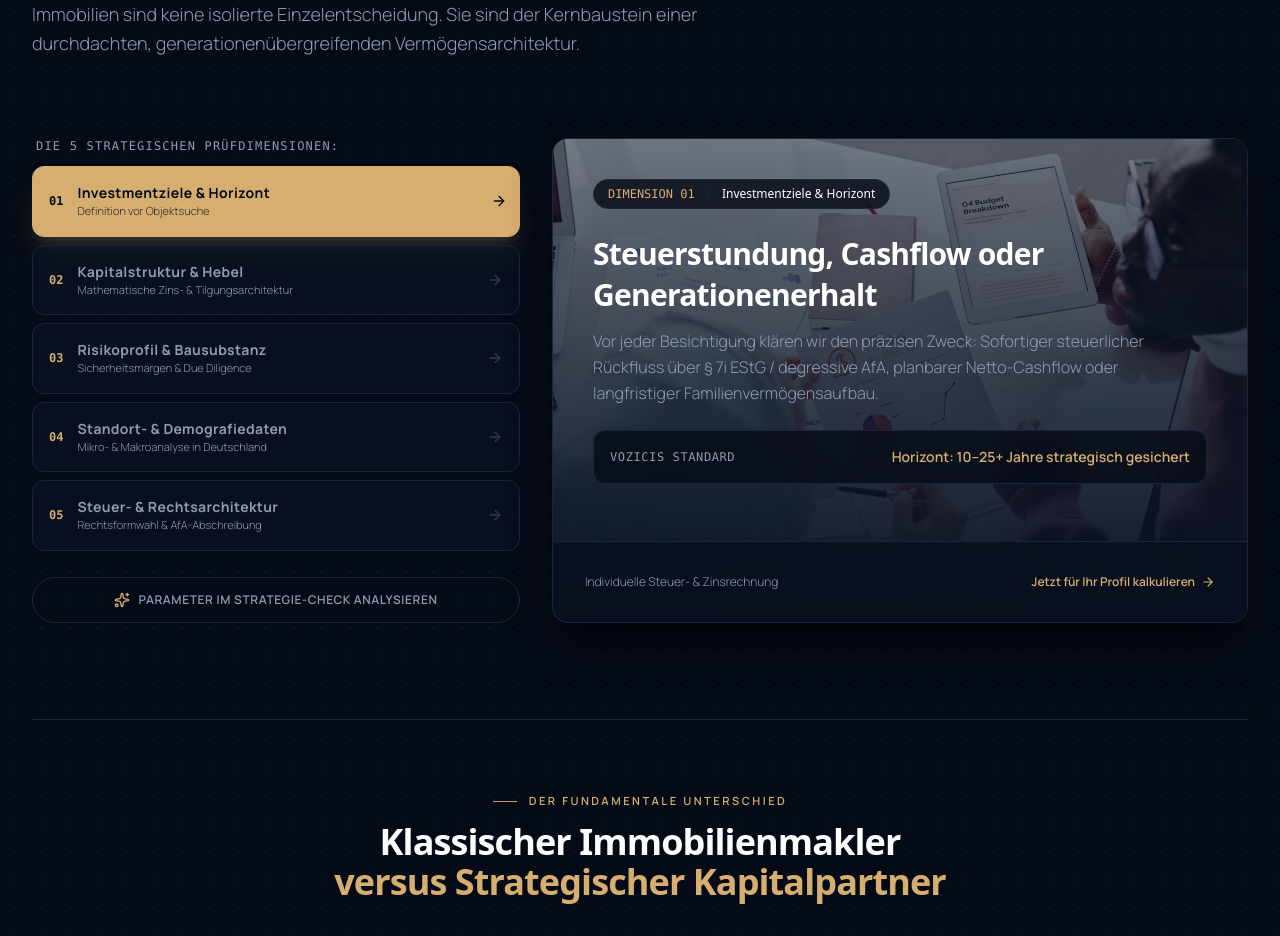
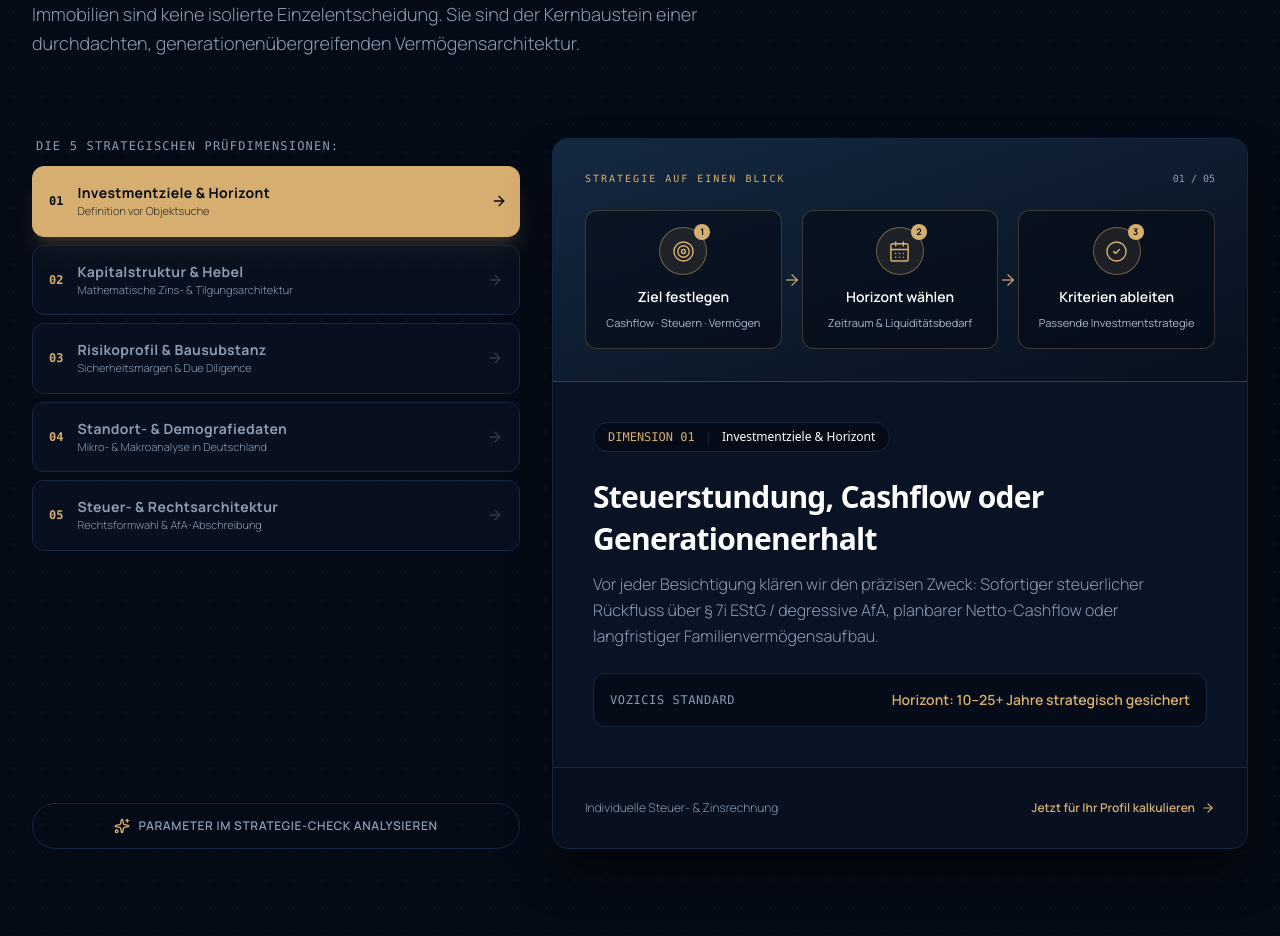
Before and after one commit to urrwa/vozicis-immobilien, a React (Vite) app: page / in a window 1280 px wide. Shown: the part 2560-3496 px from the top of the page. Built offline with nearby package versions, Linux system fonts and the light colour scheme.

Commit message:
Add bilingual strategy infographics to philosophy section

```diff
--- a/src/components/BrandPhilosophy.tsx
+++ b/src/components/BrandPhilosophy.tsx
@@ -1,4 +1,4 @@
-import { SectionPhoto } from './SectionPhoto';
+import { StrategyInfographic } from './StrategyInfographic';
 import { useLanguage } from '../i18n/LanguageContext';
 import React, { useState } from 'react';
 import { motion } from 'motion/react';
@@ -147,11 +147,7 @@ export const BrandPhilosophy: React.FC<{ onOpenStrategyCheck: () => void }> = ({
 
           {/* Right Column: High-Resolution Photographic Canvas for Active Dimension */}
           <div className="lg:col-span-7 rounded-2xl border border-[#162744] relative overflow-hidden flex flex-col justify-between min-h-[420px] bg-[#0A1324] shadow-2xl shadow-black/80">
-            {/* Cinematic Background Image */}
-            <div className="absolute inset-0 z-0">
-              <SectionPhoto group="philosophy" index={selectedParam} />
-              <div className="absolute inset-0 bg-gradient-to-t from-[#0A1324] via-[#0A1324]/80 to-[#0A1324]/55" />
-            </div>
+            <StrategyInfographic index={selectedParam} />
 
             {/* Content Overlay */}
             <div className="relative z-10 p-7 sm:p-10 space-y-6">
--- /dev/null
+++ b/src/components/StrategyInfographic.tsx
@@ -0,0 +1,56 @@
+import { ArrowDown, ArrowRight, Target, CalendarDays, CheckCircle2, Wallet, Landmark, ShieldCheck, Search, Building2, MapPin, Users, TrendingUp, Scale, Calculator, FileCheck } from 'lucide-react';
+import { useLanguage } from '../i18n/LanguageContext';
+
+const paths = [
+  [
+    { icon: Target, de: 'Ziel festlegen', en: 'Define your goal', subDe: 'Cashflow · Steuern · Vermögen', subEn: 'Cash flow · Tax · Wealth' },
+    { icon: CalendarDays, de: 'Horizont wählen', en: 'Set your horizon', subDe: 'Zeitraum & Liquiditätsbedarf', subEn: 'Time frame & liquidity needs' },
+    { icon: CheckCircle2, de: 'Kriterien ableiten', en: 'Define the criteria', subDe: 'Passende Investmentstrategie', subEn: 'A suitable investment strategy' },
+  ],
+  [
+    { icon: Wallet, de: 'Eigenkapital', en: 'Your capital', subDe: 'Verfügbare Mittel erfassen', subEn: 'Assess available funds' },
+    { icon: Landmark, de: 'Finanzierung', en: 'Financing', subDe: 'Zins & Tilgung abstimmen', subEn: 'Align interest & repayments' },
+    { icon: ShieldCheck, de: 'Liquiditätspuffer', en: 'Liquidity reserve', subDe: 'Reserven & Szenarien prüfen', subEn: 'Review reserves & scenarios' },
+  ],
+  [
+    { icon: Search, de: 'Objekt prüfen', en: 'Inspect the property', subDe: 'Substanz & Unterlagen', subEn: 'Building condition & records' },
+    { icon: Building2, de: 'Risiken bewerten', en: 'Assess the risks', subDe: 'Leerstand & Instandhaltung', subEn: 'Vacancy & maintenance' },
+    { icon: ShieldCheck, de: 'Puffer planen', en: 'Plan a buffer', subDe: 'Rücklagen vor dem Ankauf', subEn: 'Reserves before purchase' },
+  ],
+  [
+    { icon: MapPin, de: 'Standort prüfen', en: 'Review the location', subDe: 'Region & Nachbarschaft', subEn: 'Region & neighborhood' },
+    { icon: Users, de: 'Nachfrage prüfen', en: 'Assess demand', subDe: 'Zuzug & Beschäftigung', subEn: 'Migration & employment' },
+    { icon: TrendingUp, de: 'Potenzial bewerten', en: 'Evaluate potential', subDe: 'Mieten & Kaufkraft', subEn: 'Rents & purchasing power' },
+  ],
+  [
+    { icon: Scale, de: 'Struktur wählen', en: 'Choose a structure', subDe: 'Privat oder Gesellschaft', subEn: 'Personal or company ownership' },
+    { icon: Calculator, de: 'Effekte berechnen', en: 'Calculate the effects', subDe: 'Steuern & Abschreibung', subEn: 'Tax & depreciation' },
+    { icon: FileCheck, de: 'Fachlich abstimmen', en: 'Consult specialists', subDe: 'Steuerliche & rechtliche Prüfung', subEn: 'Tax & legal review' },
+  ],
+];
+
+export function StrategyInfographic({ index }: { index: number }) {
+  const { language } = useLanguage();
+  const english = language === 'en';
+  return <div className="border-b border-[#D6AE70]/20 bg-gradient-to-br from-[#142941] to-[#08101E] p-6 sm:p-8">
+    <div className="flex items-center justify-between gap-4 mb-6">
+      <span className="text-[10px] uppercase tracking-[0.2em] font-mono text-[#D6AE70]">{english ? 'Strategy at a glance' : 'Strategie auf einen Blick'}</span>
+      <span className="text-[10px] font-mono text-[#8B9CB3]">0{index + 1} / 05</span>
+    </div>
+    <ol aria-label={english ? 'Decision process' : 'Entscheidungsprozess'} className="grid grid-cols-1 sm:grid-cols-3 gap-7 sm:gap-5">
+      {paths[index].map((step, i) => <li key={step.en} className="relative rounded-xl border border-[#D6AE70]/25 bg-[#050B16]/60 p-4 sm:px-3 text-left sm:text-center">
+        <div className="flex sm:flex-col items-center sm:items-center gap-3">
+          <div className="relative shrink-0 flex h-12 w-12 items-center justify-center rounded-full border border-[#D6AE70]/45 bg-[#D6AE70]/10 text-[#D6AE70]">
+            <step.icon size={23} strokeWidth={1.5} aria-hidden="true" />
+            <span className="absolute -top-1 -right-1 flex h-4 w-4 items-center justify-center rounded-full bg-[#D6AE70] text-[#050B16] text-[9px] font-bold">{i + 1}</span>
+          </div>
+          <div>
+            <div className="text-sm font-semibold text-white leading-snug">{english ? step.en : step.de}</div>
+            <div className="mt-2 text-[11px] leading-relaxed text-[#A9B7CA]">{english ? step.subEn : step.subDe}</div>
+          </div>
+        </div>
+        {i < 2 && <><ArrowRight aria-hidden="true" size={18} className="hidden sm:block absolute -right-[20px] top-1/2 -translate-y-1/2 text-[#D6AE70]/80" /><ArrowDown aria-hidden="true" size={18} className="sm:hidden absolute left-1/2 -bottom-[24px] -translate-x-1/2 text-[#D6AE70]/80" /></>}
+      </li>)}
+    </ol>
+  </div>;
+}
```
